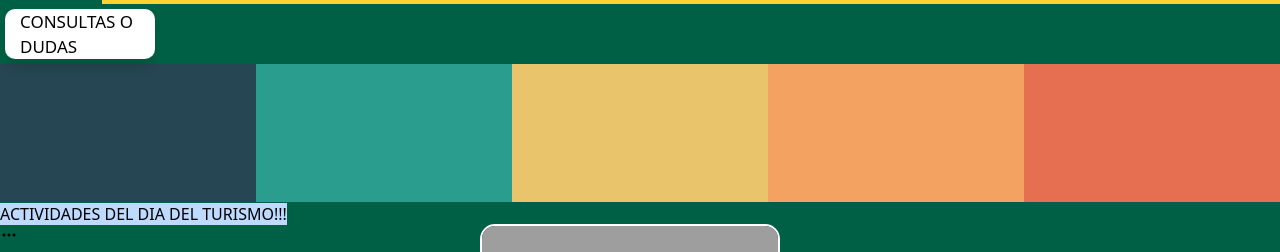
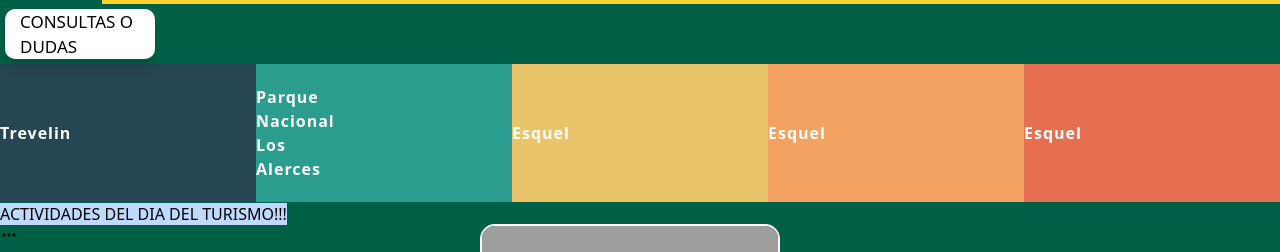
Before and after one commit to 10tami/turismo, a React (Vite) app: page / in a window 1280 px wide. Shown: the part 200-452 px from the top of the page. Built offline with nearby package versions, Linux system fonts and the light colour scheme; grey boxes are pictures that could not be loaded.

Commit message:
añadi titulos en cronograma

```diff
--- a/src/App.jsx
+++ b/src/App.jsx
@@ -14,7 +14,7 @@ function App() {
 
       <TextType
 className="text-black bg-black text-9xl"
-  text={["BIENVENIDOS A ESTA HERMOSA CIUDAD", " ESQUEL- CHUBUT", "PATAGONIA ARGENTINA!"]}
+  text={["BIENVENIDOS A ESTA HERMOSA CIUDAD", " FELIZ DIA DEL TURISMO", " ESQUEL- CHUBUT!"]}
   typingSpeed={75}
   pauseDuration={1500}
   showCursor={true}
--- a/src/componentes/Cronograma.jsx
+++ b/src/componentes/Cronograma.jsx
@@ -6,24 +6,24 @@ const Card = () => {
     <StyledWrapper>
       <div className="h-40">
         <div className="palette">
-          <div className="color"><span>Sábado 4 de octubre, Trevelin 21 hs Calle Roca 528, Valor de las entradas: $25 mil anticipadas; 30 mil en puerta.
+          <div className="color">Trevelin  <span className='ml-4' >Sábado 4 de octubre, Trevelin 21 hs Calle Roca 528, Valor de las entradas: $25 mil anticipadas; 30 mil en puerta.
             Reservas al +54 9 2945 547842,
             </span></div>
 
-          <div className="color"><span>
-            Sábado 4 de octubre, Parque Nacional Los Alerces 10hs charlas y musica folclorica Valor: $ 25 mil con inscripción, info al +54 9 2945 547842,
+          <div className="color"> Parque Nacional Los Alerces <span  className='ml-4'>
+            Sábado 4 de octubre, PNLA 10hs charlas y musica folclorica Valor: $ 25 mil con inscripción, info al +54 9 2945 547842,
             10hs Excursión Sendero El Portezuelo, desde Puerto Limonao registro previo
             12hs Caminata sendero Pinturas Rupestres
 
             </span></div>
-          <div className="color"><span> Domingo 5 de octubre, Esquel 19 hs Centro Cultural Melipal
+          <div className="color"> Esquel <span  className='ml-4'> Domingo 5 de octubre, Esquel 19 hs Centro Cultural Melipal
             Función del Ciclo de Cine y Filosofía “Lo que una imagen puede”.
             Se proyectará la película “El país de las maravillas”, de Alice Rohrwacher
             </span></div>
-          <div className="color"><span> Lunes 6 de octubre, Esquel 19 hs Hotel Sol del Sur
+          <div className="color"> Esquel <span  className='ml-4'> Lunes 6 de octubre, Esquel 19 hs Hotel Sol del Sur
             Charla informativa: Herramientas de gestión para emprendimientos turísticos.
             Invita: Tecnicatura Superior en Turismo, ISET 815 </span></div>
-          <div className="color"><span>Martes 7 de octubre, Esquel 19 hs Edificio de Aulas de la Sede Esquel de la UNPSJB</span></div>
+          <div className="color"> Esquel <span  className='ml-4'>Martes 7 de octubre, Esquel 19 hs Edificio de Aulas de la Sede Esquel de la UNPSJB</span></div>
         </div>
         <div className='h-150'>
           <span className='bg-blue-200'>ACTIVIDADES DEL DIA DEL TURISMO!!!</span>
```
